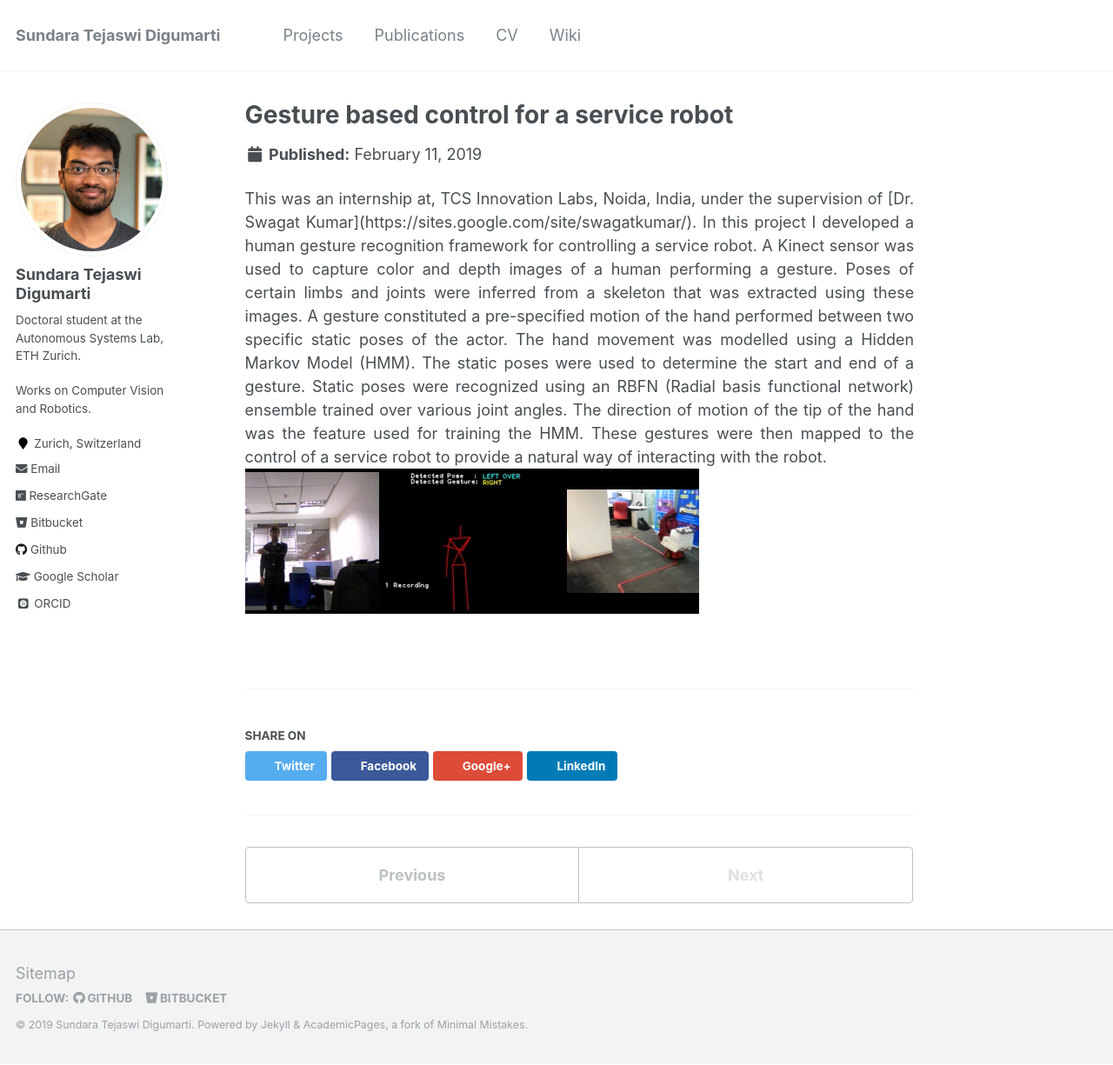
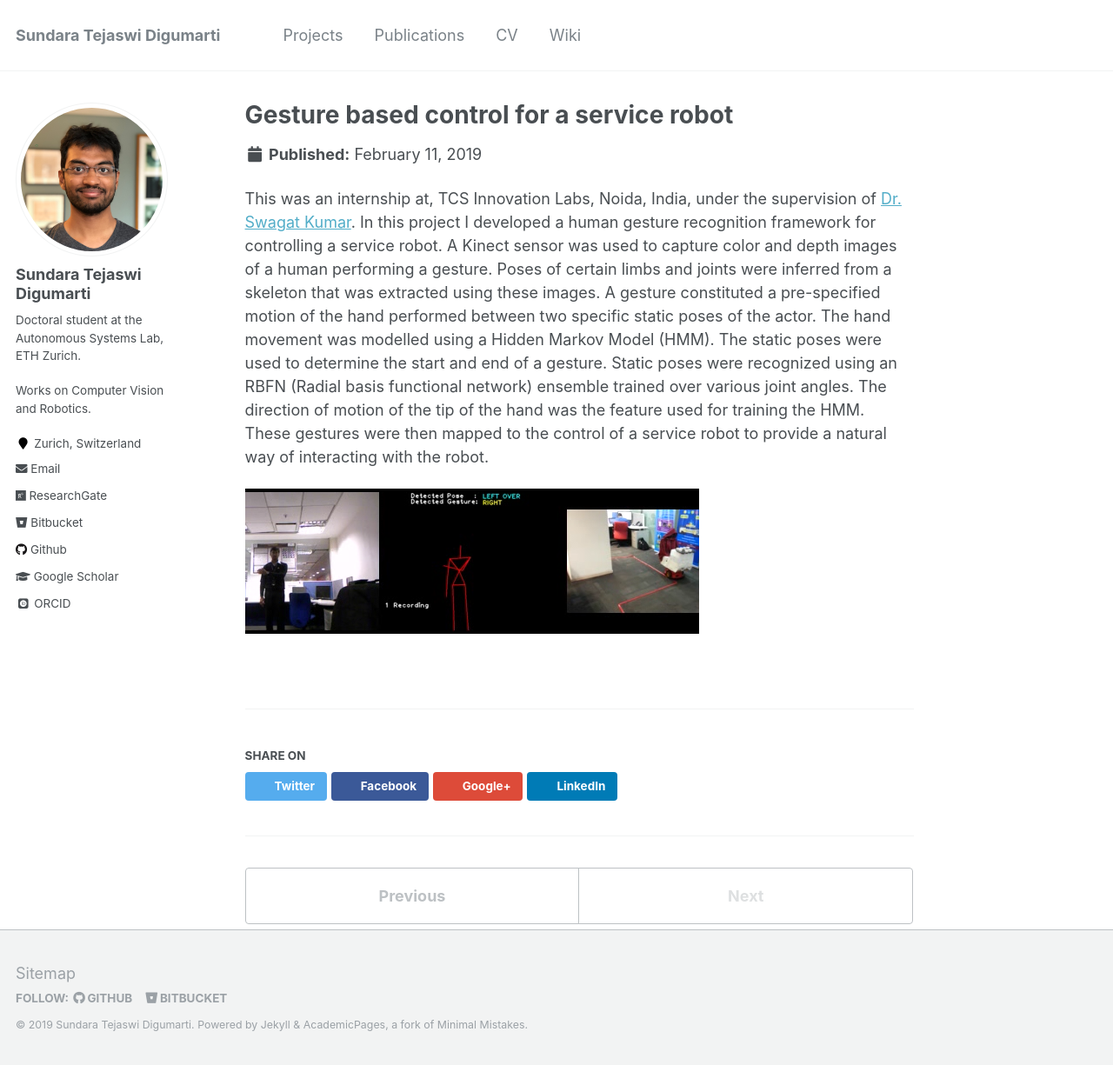
Before and after one commit to tejaswid/tejaswid.github.io, a Jekyll site: the page built from _projects/p4-tcs.md, in a window 1280 px wide and 1225 px high. Shown: the whole window at 87% size. Built offline with Jekyll 4.4.1, drawn with Linux system fonts in a browser that asks for light colours; some web fonts are replaced.

Commit message:
Undo alignment and fix typos

```diff
--- a/_projects/p4-tcs.md
+++ b/_projects/p4-tcs.md
@@ -1,9 +1,8 @@
 ---
 title: "Gesture based control for a service robot"
-excerpt: "Developed a framework for controlling a service robot using Human Gestures.<br/> <img src='/images/tcs.png'>"
+excerpt: "A framework for controlling a service robot using human gestures.<br/> <img src='/images/tcs.png'>"
 collection: projects
 ---
-<div style="text-align: justify">
 This was an internship at, TCS Innovation Labs, Noida, India, under the supervision of [Dr. Swagat Kumar](https://sites.google.com/site/swagatkumar/). In this project I developed a human gesture recognition framework for controlling a service robot. A Kinect sensor was used to capture color and depth images of a human performing a gesture. Poses of certain limbs and joints were inferred from a skeleton that was extracted using these images. A gesture constituted a pre-specified motion of the hand performed between two specific static poses of the actor. The hand movement was modelled using a Hidden Markov Model (HMM). The static poses were used to determine the start and end of a gesture. Static poses were recognized using an RBFN (Radial basis functional network) ensemble trained over various joint angles. The direction of motion of the tip of the hand was the feature used for training the HMM. These gestures were then mapped to the control of a service robot to provide a natural way of interacting with the robot.
-</div>
+
 <img src='/images/tcs.png'>
```
